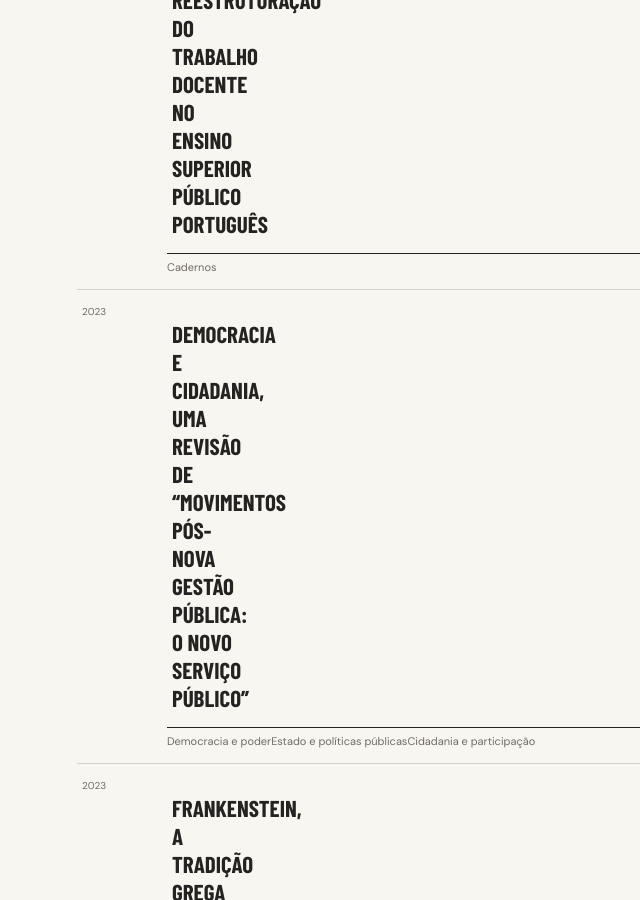
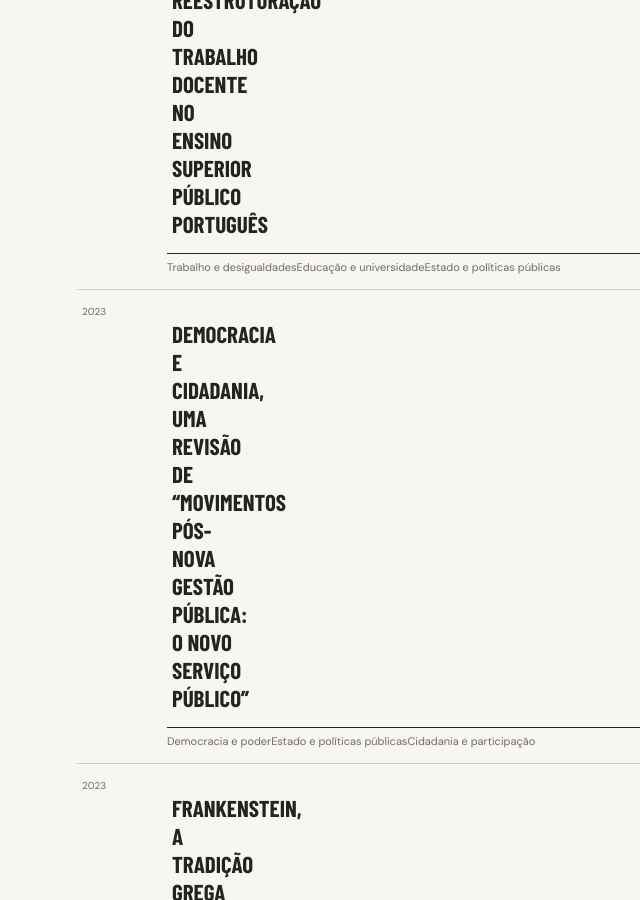
Before and after one commit to gmonteiropolli-design/Margens-da-Polis, a Jekyll site: the page built from indice-tematico/index.html, in a window 1280 px wide and 900 px high, scrolled down 4595 px. Shown: the whole window, without its empty margins (38-678 px from the left). Built offline with Jekyll 4.4.1, drawn with Linux system fonts in a browser that asks for light colours; some web fonts are replaced.

```diff
--- a/_posts/2026-11-09-neoliberalismo-e-reestruturacao-do-trabalho-docente-no-ensino-superior-publico-portugues.md
+++ b/_posts/2026-11-09-neoliberalismo-e-reestruturacao-do-trabalho-docente-no-ensino-superior-publico-portugues.md
@@ -3,6 +3,11 @@ title: Neoliberalismo e reestruturação do trabalho docente no ensino superior
   público português
 date: 2023-11-20
 categories: Cadernos
+temas:
+  - "Trabalho e desigualdades"
+  - "Educação e universidade"
+  - "Estado e políticas públicas"
+
 author: Giulia Polli
 description: Os professores do ensino superior público português, grupo formado
   por quase 40 mil educadores, têm importância ímpar na formação de indivíduos
```
